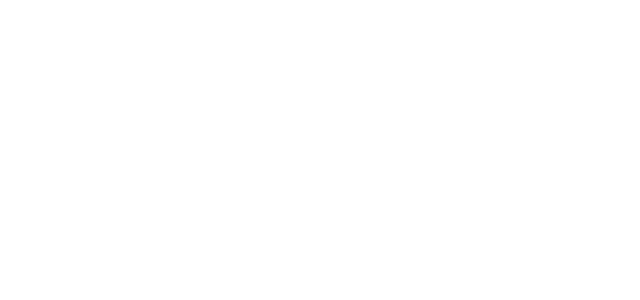
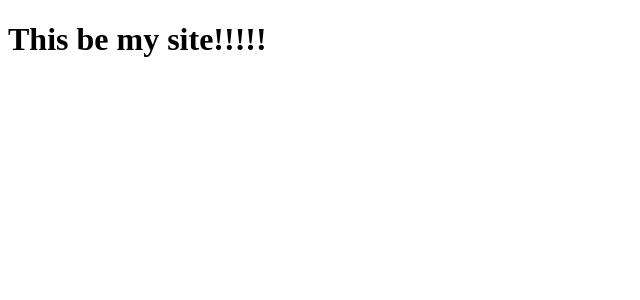
Before and after one commit to T-Baillie/TBaillie_WEBProject, a SvelteKit app: page / in a window 1280 px wide. Shown: the top 300 px of the page, without its empty margins (0-640 px from the left). Built offline with nearby package versions, Linux system fonts and the light colour scheme.

Commit message:
buggering around

```diff
--- a/src/Task1.html
+++ b/src/Task1.html
@@ -1,7 +1,11 @@
 <!DOCTYPE html>
 
     <body>
+        <style>
+
+        </style>
         <h2>HTML Practice</h2>
+
         <ul>
             <li>cat</li>
             <li>dog</li>
@@ -12,7 +16,5 @@
         <div>
             <a href = "https://www.op.ac.nz/" target ="_blank"> Otago Polytechnic</a>
         </div>
-
-
     </body>
 </html>
--- a/src/routes/+page.svelte
+++ b/src/routes/+page.svelte
@@ -1,2 +1 @@
-<h1>
-</h1>
+<h1>This be my site!!!!!</h1>
```
